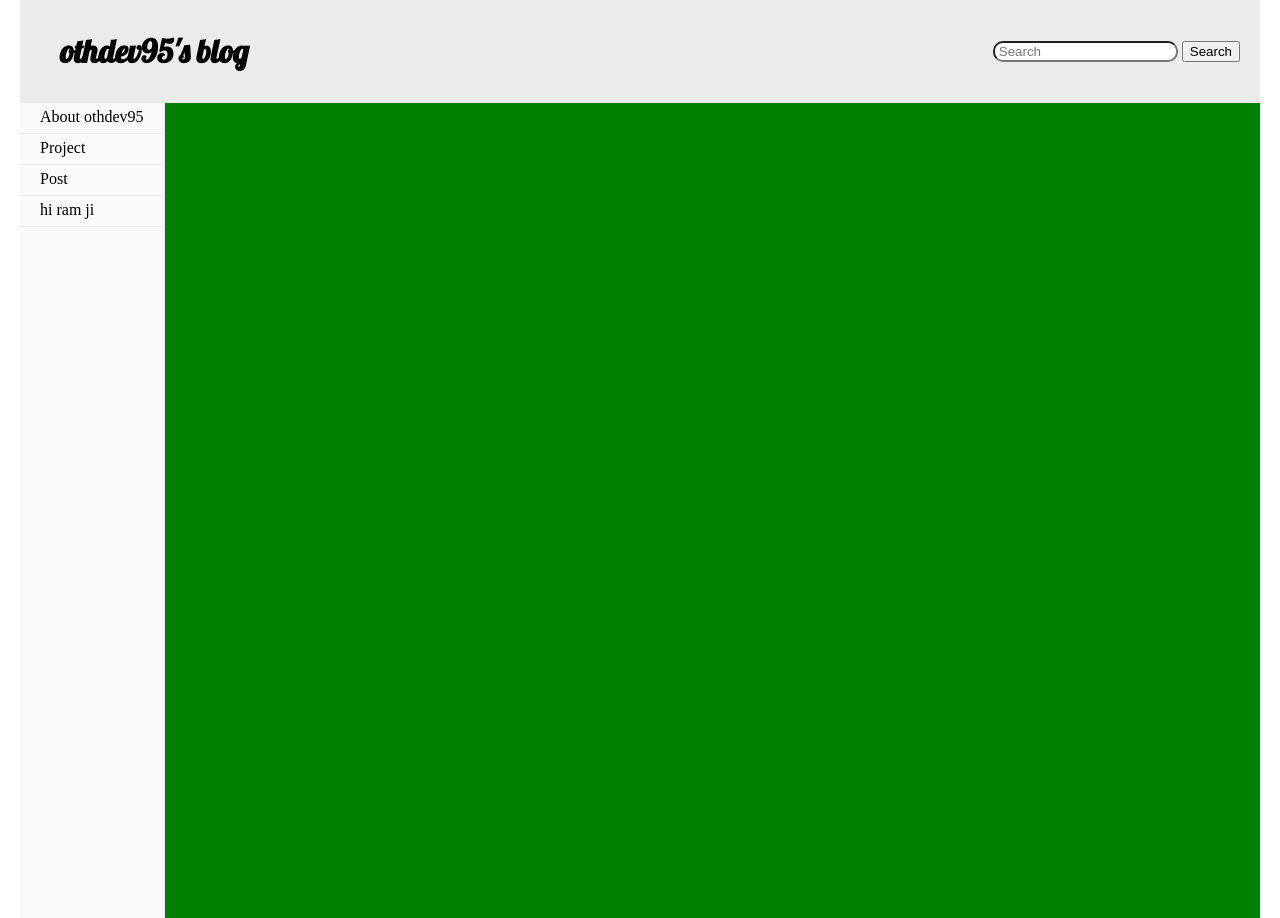
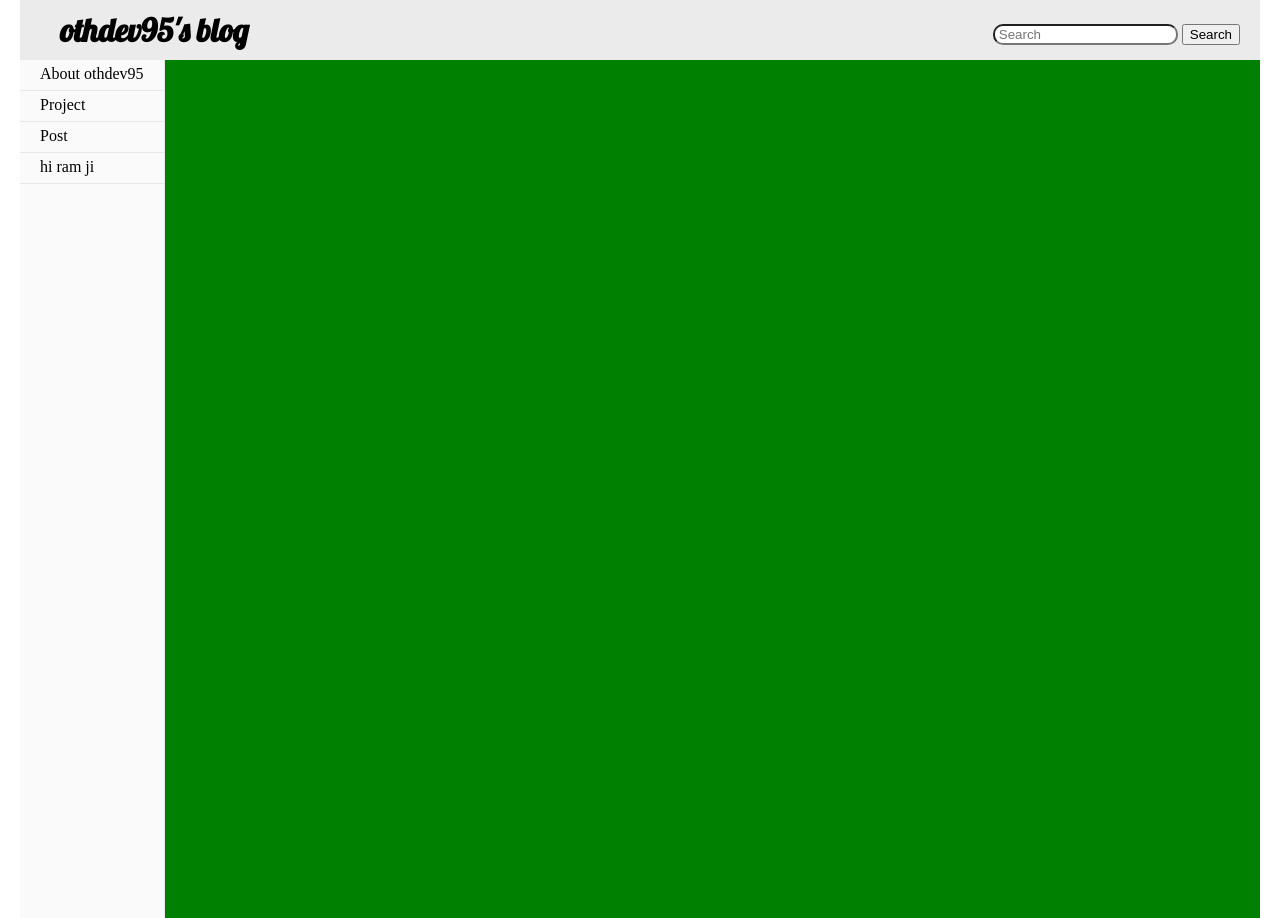
Before and after one commit to ohtaehyun/djangoTest, a Django app: template blog/templates/blog/post_list.html in a window 1280 px wide. Run offline with Django 3.2, Linux system fonts and the light colour scheme; the template is opened without the code that fills it, so the values that code supplies are empty; parts of the project's set-up code (start-up, migrations or seed data) failed here and were passed over; some libraries are stand-ins or nearby versions.

Commit message:
what happened?

```diff
--- a/blog/static/css/base.css
+++ b/blog/static/wtf/base.css
@@ -2,6 +2,8 @@
 *::before,
 *::after {
   box-sizing: border-box;
+  margin-block-start: 0;
+  margin-block-end: 0;
 }
 
 html,
@@ -29,6 +31,8 @@ body {
 h1 {
   display: inline-block;
   font-family: "Lobster", cursive;
+  margin-block-start: 0;
+  margin-block-end: 0;
 }
 
 a {
@@ -37,6 +41,7 @@ a {
   display: block;
 }
 p {
+  display: inline-block;
   margin-block-start: 0;
   margin-block-end: 0;
 }
--- a/blog/templates/blog/base.html
+++ b/blog/templates/blog/base.html
@@ -6,7 +6,7 @@
     <meta charset="utf-8">
     <title>othDev95's blog</title>
         <link href='//fonts.googleapis.com/css?family=Lobster&subset=latin,latin-ext' rel='stylesheet' type='text/css'>
-        <link rel="stylesheet" href="{% static 'css/base.css' %}">
+        <link rel="stylesheet" href="{% static 'wtf/base.css' %}">
         <meta name="viewport" content="width=device-width, initial-scale=1">
   </head>
   <body>
--- a/blog/templates/blog/post_list.html
+++ b/blog/templates/blog/post_list.html
@@ -6,11 +6,8 @@
   <head>
     <meta charset="utf-8">
     <title></title>
-    <link rel="stylesheet" href="//maxcdn.bootstrapcdn.com/bootstrap/3.2.0/css/bootstrap.min.css">
-    <link rel="stylesheet" href="//maxcdn.bootstrapcdn.com/bootstrap/3.2.0/css/bootstrap-theme.min.css">
-
     <link rel="stylesheet" href="//fonts.googleapis.com/css?family=Lobster&subset=latin,latin-ext" type="text/css">
-    <link rel="stylesheet" href="{% static 'css/post_list.css' %}">
+    <link rel="stylesheet" href="{% static 'wtf/base.css' %}">
 
   </head>
 
```
Also changed, not shown: blog/static/css/post_list.css (deleted, +0 -8 lines), blog/static/wtf/post_list.css (added, +11 -0 lines).
